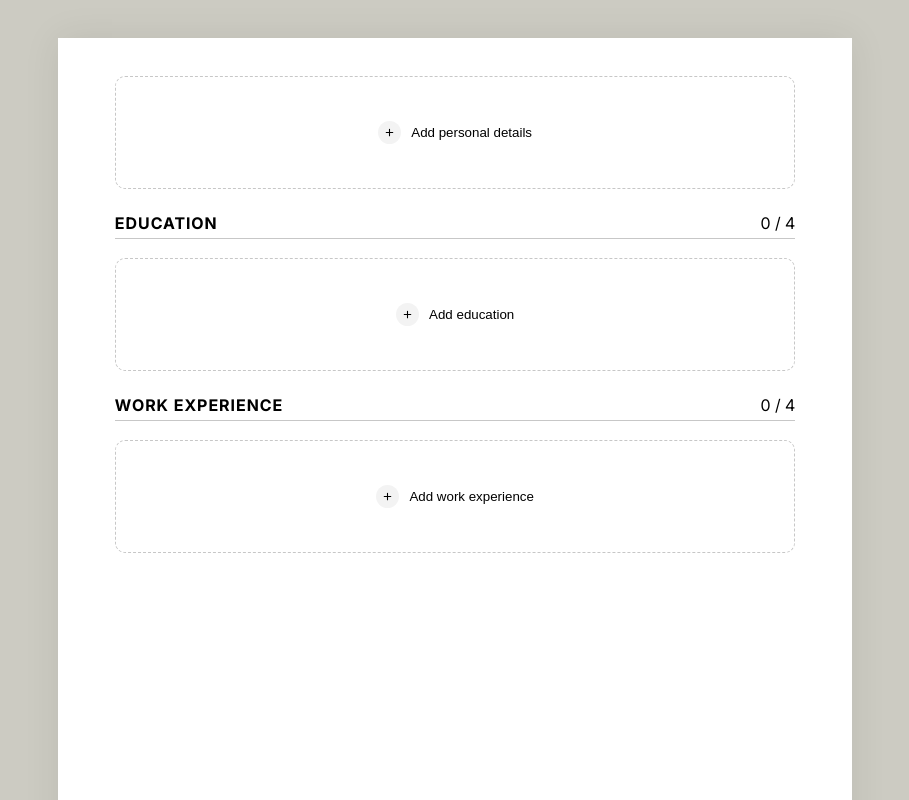
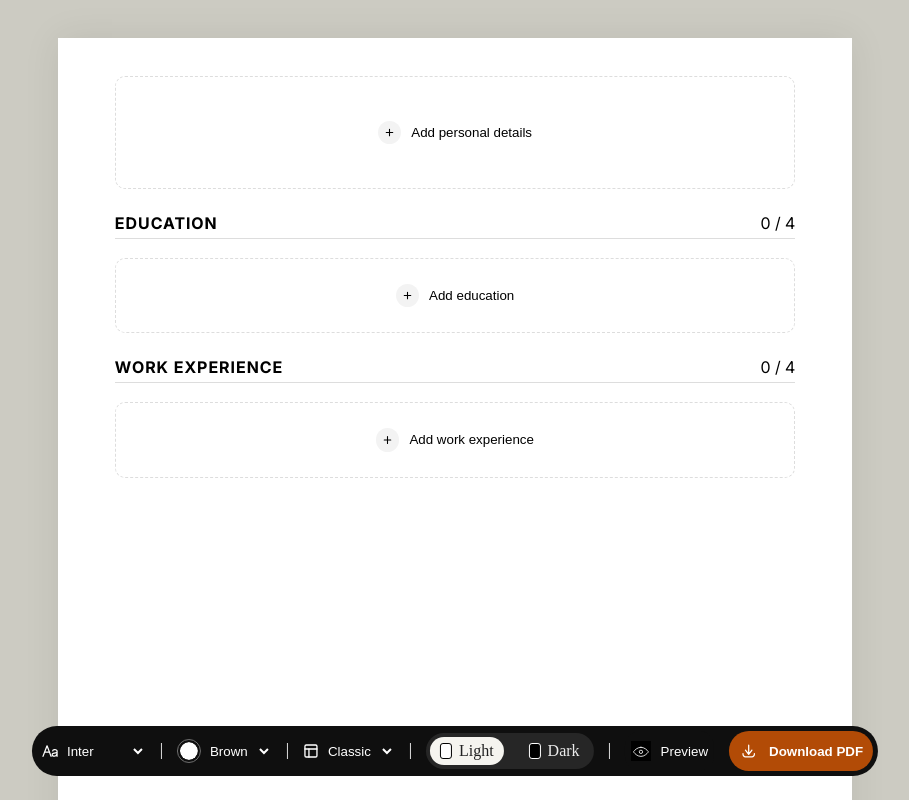
Before and after one commit to prodbylcsh/CV-Builder, a React (Vite) app: page / in a window 1280 px wide. Shown: the top 800 px of the page, without its empty margins (185-1094 px from the left). Built offline with nearby package versions, Linux system fonts and the light colour scheme.

Commit message:
created and styled Pill menu

```diff
--- a/src/components/Page.jsx
+++ b/src/components/Page.jsx
@@ -8,18 +8,21 @@ function Page() {
         >
             <AddButton
                 title="Add personal details"
+                className="personal-details-button"
             />
             <SectionHeader
                 name="EDUCATION"
             />
             <AddButton
                 title="Add education"
+                className="education-button"
             />
             <SectionHeader
                 name="WORK EXPERIENCE"
             />
             <AddButton
                 title="Add work experience"
+                className="work-experience-button"
             />
         </div>
     )
@@ -29,6 +32,7 @@ function AddButton(props) {
     return (
         <button
             type="button"
+            className={props.className}
         >
             <div className="plus-icon-container">
                 <img src={plusIcon} alt="Plus icon" className="plus-icon" />
--- a/src/components/PillMenu.jsx
+++ b/src/components/PillMenu.jsx
@@ -1,7 +1,115 @@
+import "../styles/pill-menu.css"
+import fontIcon from "../assets/font-icon.svg"
+import layoutIcon from "../assets/layout-icon.svg"
+import eyeIcon from "../assets/eye-icon.svg"
+import downloadIcon from "../assets/download-icon.svg"
+
 function PillMenu() {
     return (
-        <>
-        </>
+        <div className="pill-menu">
+            <FontMenu />
+            <MenuSeparator />
+            <AccentMenu />
+            <MenuSeparator />
+            <LayoutMenu />
+            <MenuSeparator />
+            <ThemeSwitcher />
+            <MenuSeparator />
+            <PreviewButton />
+            <DownloadButton />
+        </div>
+    )
+}
+
+function FontMenu(props) {
+    return (
+        <div className="font-name-menu">
+            <img src={fontIcon} alt="Plus icon" className="font-icon" />
+            <select className="font-picker">
+                <option value="inter">Inter</option>
+                <option value="lato">Lato</option>
+                <option value="noto">Noto Sans</option>
+            </select>
+        </div>
+    )
+}
+
+function MenuSeparator(props) {
+    return (
+        <div className="menu-separator">
+        </div>
+    )
+}
+
+function AccentMenu(props) {
+    return (
+        <div className="accent-color-menu">
+            <div className="accent-color-picker-container">
+                <input className="accent-color-preview" type="color" value="#ffffff" disabled />
+            </div>
+            <select className="accent-color-picker">
+                <option value="brown">Brown</option>
+                <option value="blue">Blue</option>
+                <option value="black">Black</option>
+                <option value="white">White</option>
+                <option value="custom">Custom</option>
+            </select>
+        </div>
+    )
+}
+
+function LayoutMenu(props) {
+    return (
+        <div className="layout-menu">
+            <img src={layoutIcon} alt="Layout icon" className="layout-icon" />
+            <select className="accent-color-picker">
+                <option value="classic">Classic</option>
+                <option value="option2">Option 2</option>
+                <option value="option3">Option 3</option>
+            </select>
+        </div>
+    )
+}
+
+function ThemeSwitcher(props) {
+    return (
+        <div className="theme-switch-menu">
+            <label className="theme-switch">
+                <input type="checkbox" className="themeToggle" />
+
+                <span className="theme-option light">
+                    <span className="light-icon"></span>
+                    <span className="light-text">
+                        Light
+                    </span>
+                </span>
+
+                <span className="theme-option dark">
+                    <span className="dark-icon"></span>
+                    <span className="dark-text">
+                        Dark
+                    </span>
+                </span>
+            </label>
+        </div>
+    )
+}
+
+function PreviewButton(props) {
+    return (
+        <button type="button" className="preview-button">
+            <img src={eyeIcon} alt="Eye icon" className="eye-icon" />
+            <span>Preview</span>
+        </button>
+    )
+}
+
+function DownloadButton(props) {
+    return (
+        <button type="button" className="download-button">
+            <img src={downloadIcon} alt="Download icon" className="download-icon" />
+            <span className="download-text">Download PDF</span>
+        </button>
     )
 }
 
--- a/src/styles/page.css
+++ b/src/styles/page.css
@@ -25,27 +25,35 @@
     height: auto;
 }
 
-button {
+.a4-page>button {
     background: none;
     display: flex;
     align-items: center;
     justify-content: center;
     gap: 10px;
     border-radius: 10px;
+    border: 1px dashed rgb(221, 221, 221);
+}
+
+.personal-details-button {
     height: 30mm;
-    border: 1px dashed rgb(199, 199, 199);
+}
+
+.education-button,
+.work-experience-button {
+    height: 20mm;
 }
 
 button:hover {
     cursor: pointer;
-    border: 1px solid rgb(199, 199, 199);
+    border: 1px solid rgb(221, 221, 221);
 }
 
 .sectionHeader {
     display: flex;
     justify-content: space-between;
     padding: 5px 0px;
-    border-bottom: 1px solid rgb(199, 199, 199);
+    border-bottom: 1px solid rgb(221, 221, 221);
 }
 
 .sectionName {
--- /dev/null
+++ b/src/styles/pill-menu.css
@@ -0,0 +1,226 @@
+.pill-menu button {
+    border: none;
+    background-color: none;
+}
+
+.pill-menu {
+    position: fixed;
+    bottom: 24px;
+    left: 50%;
+    transform: translateX(-50%);
+    background-color: rgb(15, 15, 15);
+    color: white;
+    padding: 5px 5px 5px 10px;
+    border-radius: 25px;
+    display: flex;
+    align-items: center;
+    height: 50px;
+    gap: 15px;
+    width: max-content;
+}
+
+.font-name-menu {
+    display: flex;
+    align-items: center;
+    gap: 5px;
+}
+
+.pill-menu img {
+    filter: invert();
+    width: 1em;
+    height: auto;
+}
+
+select {
+    width: max-content;
+    background: none;
+    color: white;
+    border: none;
+}
+
+select:hover {
+    cursor: pointer;
+}
+
+.menu-separator {
+    width: 1px;
+    height: 1em;
+    background: rgb(221, 221, 221);
+    flex-shrink: 0;
+}
+
+.accent-color-menu {
+    display: flex;
+    align-items: center;
+    justify-content: center;
+    gap: 5px;
+}
+
+.accent-color-picker-container {
+    padding: 2px;
+    border: 1px solid rgb(111, 111, 111);
+    border-radius: 35px;
+    width: 1.5em;
+    height: 1.5em;
+    aspect-ratio: 1;
+    border-radius: 50%;
+    display: flex;
+    align-items: center;
+    justify-content: center;
+}
+
+.accent-color-preview {
+    background: none;
+    border: none;
+    width: 100%;
+    height: 100%;
+    aspect-ratio: 1;
+    border-radius: 50%;
+    padding: 0;
+}
+
+
+/* Chrome / Edge / Safari */
+.accent-color-preview::-webkit-color-swatch-wrapper {
+    padding: 0;
+}
+
+.accent-color-preview::-webkit-color-swatch {
+    border: none;
+    border-radius: 50%;
+}
+
+/* Firefox */
+.accent-color-preview::-moz-color-swatch {
+    border: none;
+    border-radius: 50%;
+}
+
+.layout-menu {
+    display: flex;
+    align-items: center;
+    justify-content: center;
+    gap: 5px;
+}
+
+.theme-switch-menu {
+    display: flex;
+    align-items: center;
+    justify-content: center;
+}
+
+.theme-switch {
+    position: relative;
+    display: inline-flex;
+    align-items: center;
+    padding: 4px;
+    border-radius: 999px;
+    background: #262626;
+    cursor: pointer;
+    user-select: none;
+    gap: 15px;
+}
+
+.theme-switch input {
+    position: absolute;
+    opacity: 0;
+    pointer-events: none;
+    padding: 0;
+}
+
+.theme-option {
+    position: relative;
+
+    display: flex;
+    align-items: center;
+    gap: 7px;
+    padding: 5px 10px;
+
+    border-radius: 999px;
+
+    transition:
+        color 0.2s ease;
+}
+
+.theme-option span:first-child {
+    width: 12px;
+    height: 16px;
+    border: 1px solid currentColor;
+    border-radius: 3px;
+}
+
+.light-icon {
+    color: black;
+    background-color: white;
+}
+
+.dark-icon {
+    color: white;
+    background-color: black;
+}
+
+/* Light selected */
+.theme-switch input:not(:checked)~.light {
+    background: #f5f4ef;
+}
+
+.theme-switch input:not(:checked)~.light .light-text {
+    color: #222;
+}
+
+.theme-switch input:checked~.light .light-text {
+    color: rgb(236, 236, 236);
+}
+
+/* Dark selected */
+.theme-switch input:checked~.dark {
+    background: #f5f4ef;
+    color: #222;
+}
+
+.theme-switch input:checked~.dark .dark-text {
+    color: #222;
+}
+
+.theme-switch input:not(:checked)~.dark .dark-text {
+    color: rgb(236, 236, 236);
+}
+
+.preview-button {
+    display: flex;
+    align-items: center;
+    justify-content: center;
+    gap: 10px;
+    background-color: inherit;
+    color: white;
+    height: 100%;
+    border-radius: 15px;
+}
+
+.preview-button:hover {
+    border: none;
+}
+
+.download-button {
+    display: flex;
+    align-items: center;
+    justify-content: center;
+    gap: 10px;
+    background-color: rgb(178, 75, 6);
+    color: white;
+    height: 100%;
+    border-radius: 25px;
+    width: max-content;
+    font-weight: bold;
+    padding: 10px;
+}
+
+.download-button:hover {
+    border: none;
+}
+
+.preview-button>img,
+.download-button>img {
+    height: 1.5em;
+    width: auto;
+}
```
